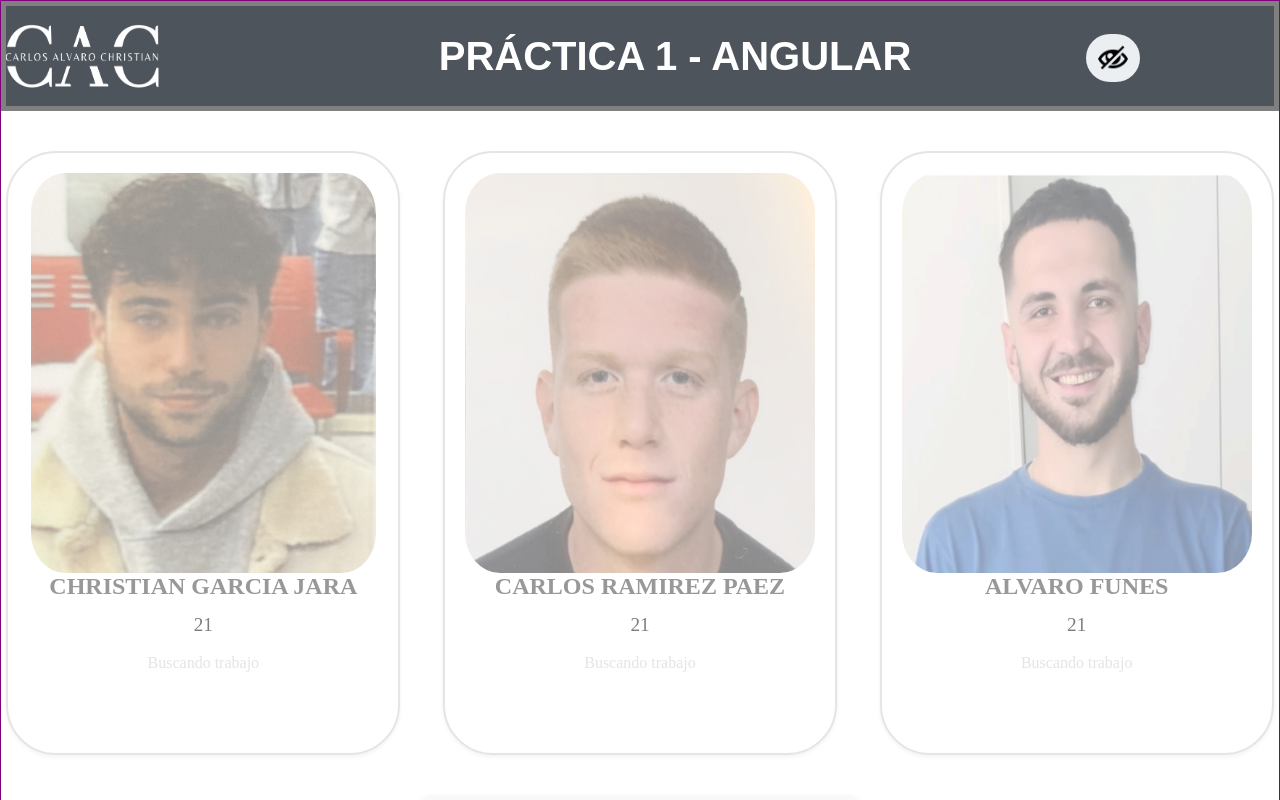
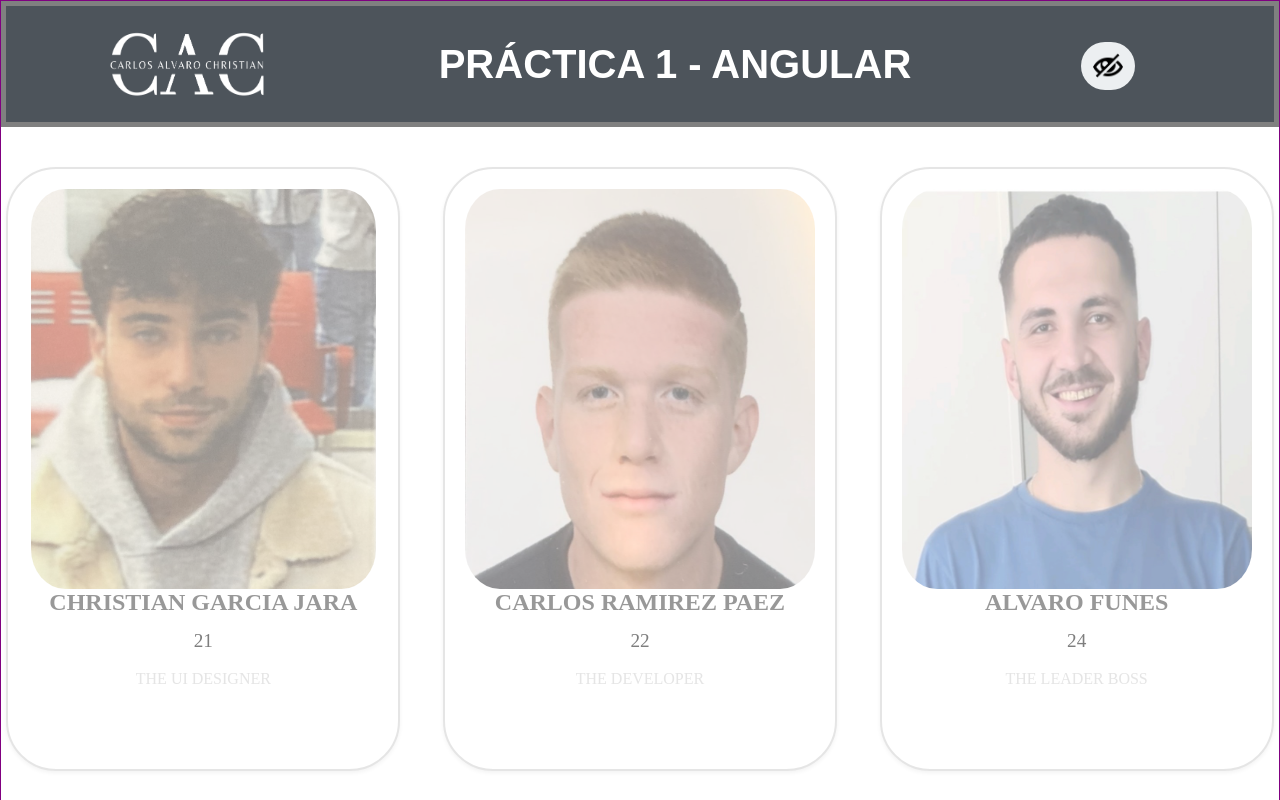
Before and after one commit to AlvaroFunes7/appDesarrollo, an Angular app in the folder aplicacionGrupo/: page / in a window 1280 px wide. Shown: the top 800 px of the page. Built offline with nearby package versions, Linux system fonts and the light colour scheme; a web font is replaced by a local one.

Commit message:
Finalizado

```diff
--- a/aplicacionGrupo/src/app/header/header.component.css
+++ b/aplicacionGrupo/src/app/header/header.component.css
@@ -7,6 +7,8 @@
   display: flex;
   justify-content: space-around;
   align-items: center;
+
+  padding: 0.5rem;
 
 
 }
@@ -67,9 +69,11 @@ h1{
 
 
 }
-.logo_img{
-  margin-left: -100px;
+
+.nav-bar .logo img {
+  width: 100%;
 }
+
 
 .nav-bar .logo img{
   width: 100%;
--- a/aplicacionGrupo/src/app/vista/vista.component.ts
+++ b/aplicacionGrupo/src/app/vista/vista.component.ts
@@ -17,28 +17,8 @@ export class VistaComponent {
 
 
   constructor(){
+
     this.arrUsuarios= [
-      {
-        fotografia_url : "assets\\christian_garcia.jpeg",
-        nombre_completo : "Christian Garcia Jara",
-        edad: "21",
-        description: "Buscando trabajo "
-
-      },
-      {
-        fotografia_url : "assets\\carlos_ramirez.jpeg",
-        nombre_completo : "Carlos Ramirez Paez",
-        edad: "21",
-        description: "Buscando trabajo "
-
-      },
-      {
-        fotografia_url : "assets\\alvaro_funes.jpeg",
-        nombre_completo : "Alvaro Funes",
-        edad: "21",
-        description: "Buscando trabajo "
-
-      }
 
     ]
 
@@ -48,7 +28,37 @@ export class VistaComponent {
   }
 
   ngOnInit() {
-    console.log(this.visible," DESDE HIJO");
+
+    const response = localStorage.getItem("arrCards");
+
+    if(response == null){
+      this.arrUsuarios = [
+        {
+          fotografia_url : "assets\\christian_garcia.jpeg",
+          nombre_completo : "Christian Garcia Jara",
+          edad: "21",
+          description: "THE UI DESIGNER"
+
+        },
+        {
+          fotografia_url : "assets\\carlos_ramirez.jpeg",
+          nombre_completo : "Carlos Ramirez Paez",
+          edad: "22",
+          description: "THE DEVELOPER"
+
+        },
+        {
+          fotografia_url : "assets\\alvaro_funes.jpeg",
+          nombre_completo : "Alvaro Funes",
+          edad: "24",
+          description: "THE LEADER BOSS"
+
+        }
+
+      ]
+    }else {
+      this.arrUsuarios =JSON.parse(response) ;
+    }
   }
 
 
@@ -62,6 +72,7 @@ export class VistaComponent {
       Swal.fire("¡USUARIO REPETIDO!")
     }else {
       this.arrUsuarios.push(usuario)
+      localStorage.setItem("arrCards", JSON.stringify(this.arrUsuarios))
     }
 
     console.log(this.arrUsuarios);
```
